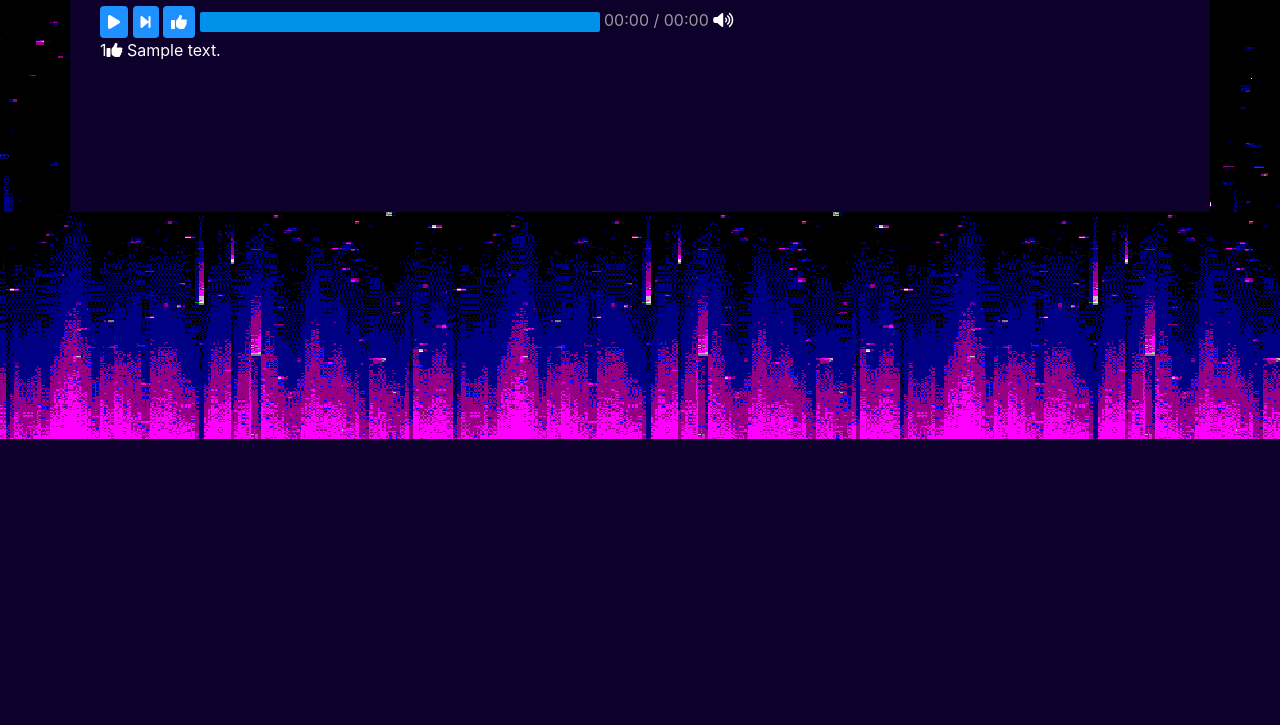
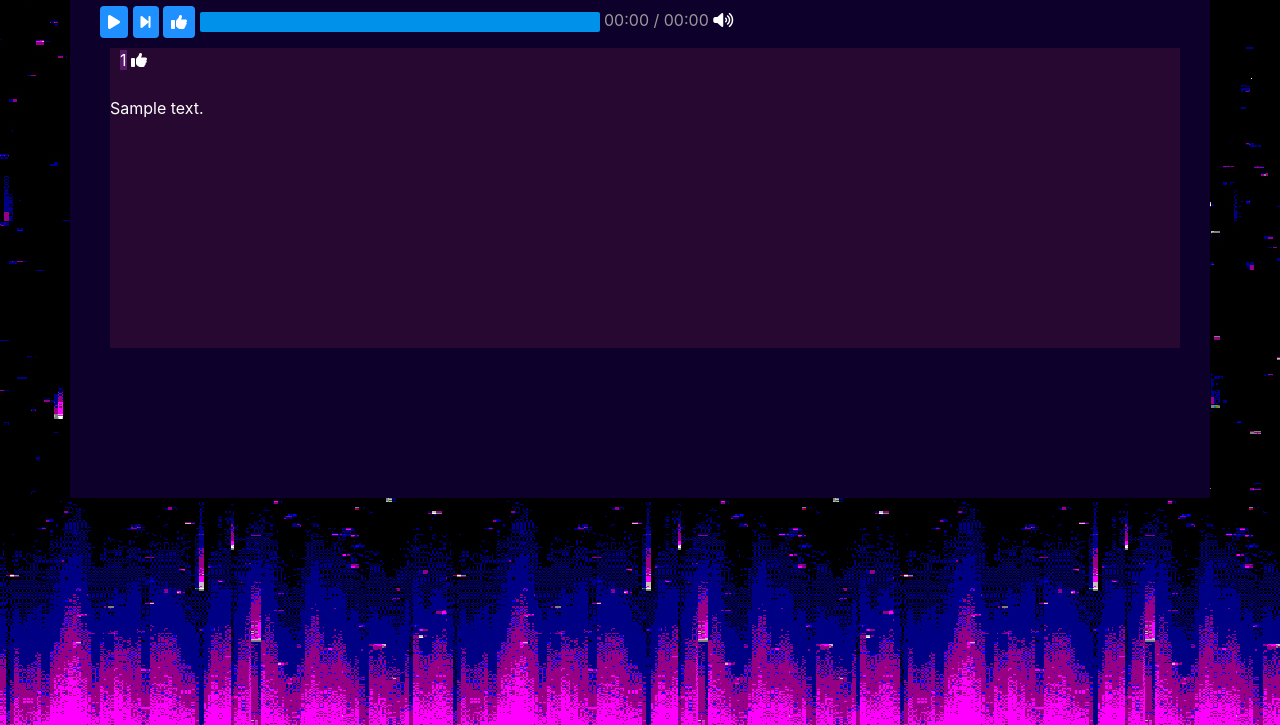
Before and after one commit to oldjopa/vidosos, a Flask app: template templates/index.html in a window 1280 px wide. Shown: the part 740-1465 px from the top of the page. Before the commit the page ends 1179 px from the top, so only its background shows below. Run offline with Flask 2, Linux system fonts and the light colour scheme; the template is opened without the code that fills it: most values are stand-ins (such as "Sample title", 1, 10 or a date in 2020); some libraries are stand-ins or nearby versions.

Commit message:
Added likes

```diff
--- a/static/styles/js.js
+++ b/static/styles/js.js
@@ -6,14 +6,21 @@ const vm = new Vue({
         pl: false,
         ic: 'fas fa-play',
         active: false,
-        vol_ic: 'fa fa-volume-up'
+        vol_ic: 'fa fa-volume-up',
+        is_liked: false
     },
     methods: {
         like() {
             axios.get('api/like').then(response => {
                 this.id = response.data
-            })
-            alert(this.id)
+            });
+            if (this.is_liked) {
+                this.$refs.likes.innerText -= 1;
+                this.is_liked = false
+            } else {
+                this.$refs.likes.innerText = parseInt(this.$refs.likes.innerText) + 1
+                this.is_liked = true
+            }
         },
         play() {
             if (this.pl) {
@@ -35,7 +42,6 @@ const vm = new Vue({
         },
 
         mouseover() {
-            console.log('lol')
             this.active = !this.active;
         },
 
@@ -53,19 +59,19 @@ const vm = new Vue({
         },
 
         prg(e) {
-            console.log(e.pageX);
-            console.log(this.$refs.bar.clientWidth);
+            // console.log(e.pageX, e.clientX);
+            // console.log(this.$refs.bar.clientWidth);
             x = (e.pageX - this.$refs.bar.offsetLeft) / this.$refs.bar.clientWidth;
             this.$refs.videoRef.currentTime = x * this.$refs.videoRef.duration;
-            console.log(x  * this.$refs.videoRef.duration);
+            // console.log(x  * this.$refs.videoRef.duration);
         },
 
         can_play() {
             this.hasHours = (this.$refs.videoRef.duration / 3600) >= 1.0;
-            console.log(this.formatTime(this.$refs.videoRef.duration, this.hasHours))
+            // console.log(this.formatTime(this.$refs.videoRef.duration, this.hasHours))
             this.$refs.duration.innerText = this.formatTime(this.$refs.videoRef.duration, this.hasHours);
             this.$refs.currenttime.innerText = this.formatTime(0, this.hasHours);
-            console.log(this.formatTime(0, 0))
+            // console.log(this.formatTime(0, 0))
         },
         formatTime(time, hours) {
             if (hours) {
--- a/static/styles/styles.css
+++ b/static/styles/styles.css
@@ -142,6 +142,11 @@ video{
     height: 20px;
 }
 
+#bar_w {
+  width: 300px;
+  height: 20px;
+}
+
 #time {
     color:#999;
     font-size:12pt;
@@ -173,3 +178,15 @@ margin-top: 0px;
 top:0px;
 bottom:0px;
 }
+
+#likes {
+  background-color: rgb(86, 26, 104);
+  margin-left: 10px;
+}
+
+.description {
+  margin-left: 10px;
+  margin-top: 10px;
+  background-color: rgb(38, 8, 48);
+  height: 300px;
+}
--- a/templates/index.html
+++ b/templates/index.html
@@ -12,10 +12,11 @@
     </head>
 
 <body-->
-<script src="https://cdn.jsdelivr.net/npm/vue/dist/vue.js"></script>
+<!--<script src="https://cdn.jsdelivr.net/npm/vue/dist/vue.js"></script>-->
 <script src="https://cdn.jsdelivr.net/npm/axios/dist/axios.min.js"></script>
 <!--<script src="https://unpkg.com/axios/dist/axios.min.js"></script>-->
-<!--<script src="https://cdn.jsdelivr.net/npm/vue"></script>-->
+<!-- <script src="https://cdn.jsdelivr.net/npm/vue"></script> -->
+<script src="https://cdn.jsdelivr.net/npm/vue@2.6.11"></script>
 <link href="static/styles/slider.css" rel="stylesheet" />
 
 <div class="top">
@@ -39,18 +40,18 @@
             <span id=vol @click="mouseover"><i :class="vol_ic"></i></span>
             <input type='range' value='100' max='100' ref='volume' id='volume' v-show="active" @click='set_vol'
                 @mouseout='mouseout'>
-            </div>
         </div>
-        <div class='info'>
-            <span id='likes'>{{ like_number }}<i class="fa fa-thumbs-up"></i></span>
-            <span id='desc'>
+        <div class='description'>
+            <span id='likes' ref='likes'>   {{ like_number }}</span> <i class="fa fa-thumbs-up"></i>
+            <br><br>
+            <span id='desc' class='word'>
                 {{ description }}
             </span>
         </div>
     </div>
 </div>
 <script src="static/styles/js.js"></script>
-
+</div>
 <!--<script src="/vidosos/static/styles/js.js"></script>-->
 <!--/body-->
 
```
Also changed, not shown: templates/view_videos.html (+5 -5 lines), vidosos_api.py (+7 -3 lines).
